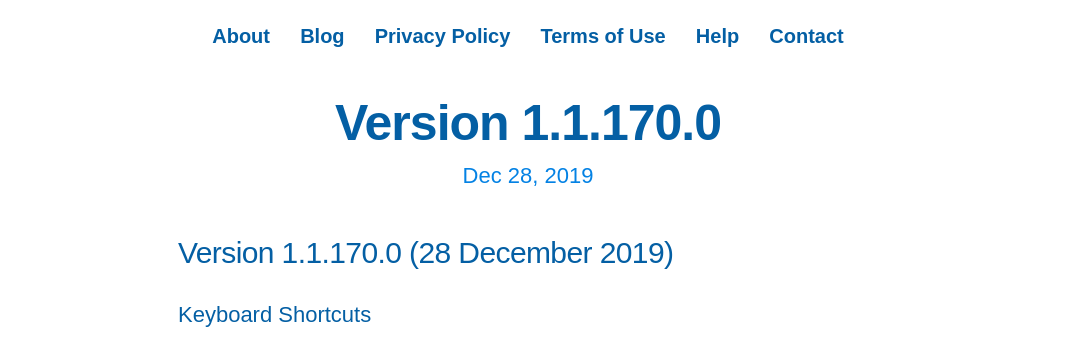
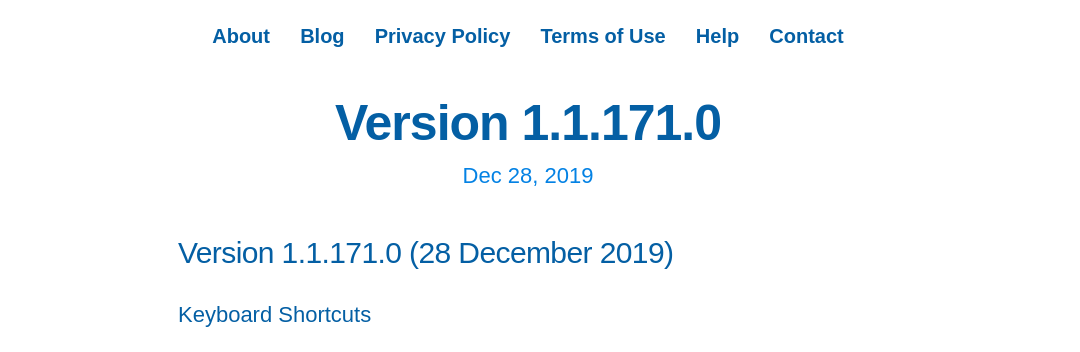
Before and after one commit to Zofware/www.simplesportscaster.com, a Jekyll site: the page built from docs/_future/2019-12-28-version-1.1.171.0.md, in a window 1280 px wide and 900 px high. Shown: the part 322-674 px from the top of the window, without its empty margins (112-1192 px from the left). Built offline with Jekyll 4.4.1, drawn with Linux system fonts in a browser that asks for light colours; nearby versions of some CDN libraries; some web fonts are replaced; comment, search, counter and statistics services are not loaded; some of the changed text lies outside the part shown.

Commit message:
Update future blog post for 1.1.171.0

```diff
--- a/docs/_future/2019-12-28-version-1.1.170.0.md
+++ b/docs/_future/2019-12-28-version-1.1.171.0.md
@@ -1,14 +1,14 @@
 ---
 layout: post
-title: "Version 1.1.170.0"
+title: "Version 1.1.171.0"
 description: ""
 date: "2019-12-28 00:00:00 -0700"
 author: AdamZofware
-version: 1.0.2
+version: 1.0.3
 comments: true
 ---
 
-### Version 1.1.170.0 (28 December 2019)
+### Version 1.1.171.0 (28 December 2019)
 
 #### Keyboard Shortcuts
 
```
Also changed, not shown: other parts of docs/_future/2019-12-28-version-1.1.171.0.md (+1 -0 lines).
